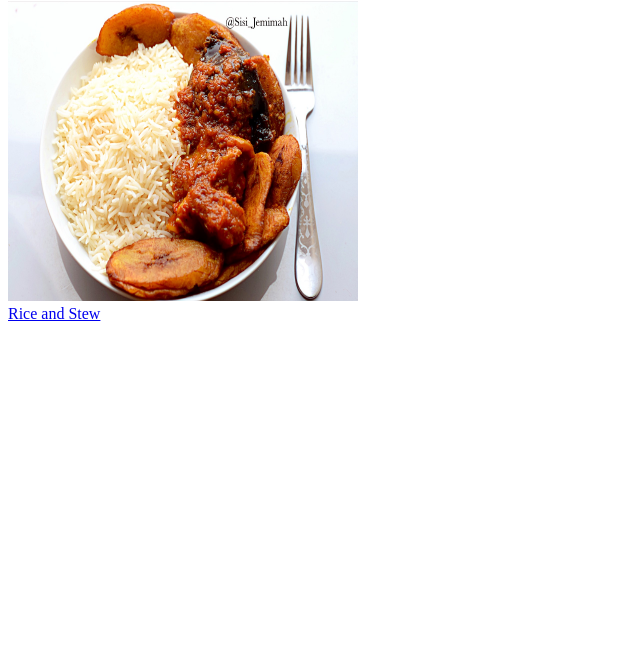
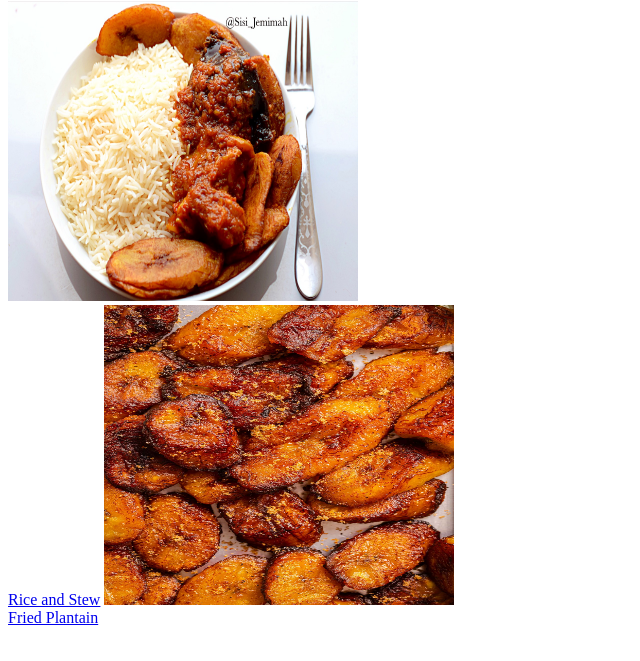
Before and after one commit to inwosu11/Ikes-recipes, a plain HTML site: page index.html in a window 1280 px wide. Shown: the part 79-740 px from the top of the page, without its empty margins (0-640 px from the left). Drawn offline with Linux system fonts and the light colour scheme.

Commit message:
Added the image to the new page on the site for plantains

```diff
--- a/index.html
+++ b/index.html
@@ -11,6 +11,8 @@
     </h1>
     <a href="recipes/riceAndStew.html"> <img src="./recipes/Images/Rice_and_Stew.jpg" width ="350" height="300"></a>
     <br><a href="recipes/riceAndStew.html"> Rice and Stew</a>
+    <a href="recipes/riceAndStew.html"> <img src="./recipes/Images/Fried Plantains.jpg" width ="350" height="300"></a>
+    <br><a href="recipes/friedPlantain.html"> Fried Plantain</a>
 
 </body>
 </html>
```
